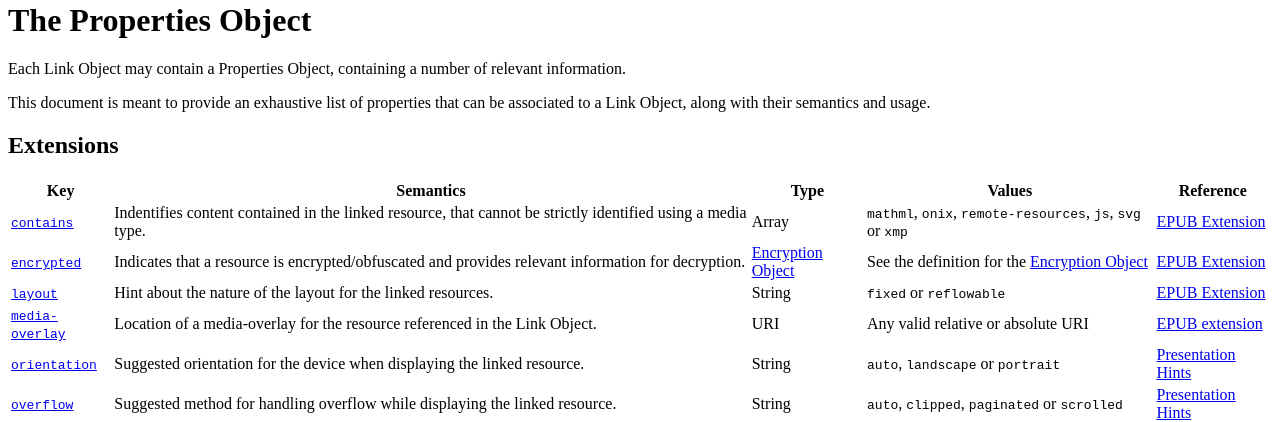
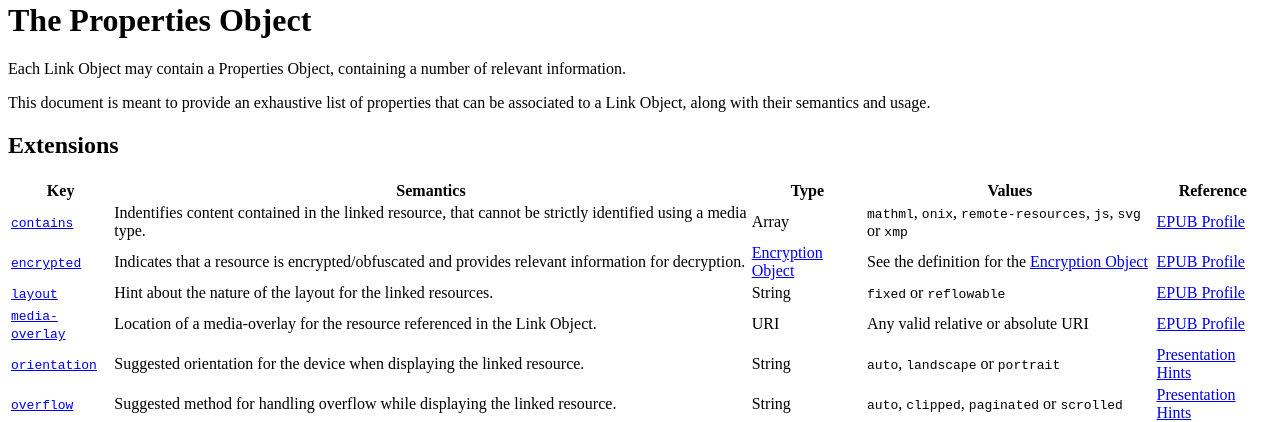
Before and after one commit to readium/webpub-manifest, a Jekyll site: the page built from properties.md, in a window 1280 px wide. Shown: the part 219-641 px from the top of the page. Built offline with Jekyll 4.4.1, drawn with Linux system fonts in a browser that asks for light colours; our own code applies the rules of GitHub Pages for plain Markdown files; comment, search, counter and statistics services are not loaded.

Commit message:
Updated links to profiles and modules

```diff
--- a/properties.md
+++ b/properties.md
@@ -8,14 +8,14 @@
 
 | Key   | Semantics | Type     | Values    | Reference |
 | ----- | --------- | -------- | --------- | --------- |
-| [`contains`](/extensions/epub.md#contains)  | Indentifies content contained in the linked resource, that cannot be strictly identified using a media type.  | Array  | `mathml`, `onix`, `remote-resources`, `js`, `svg` or `xmp`  | [EPUB Extension](/extensions/epub.md#properties) |
-| [`encrypted`](/extensions/epub.md#encrypted)  | Indicates that a resource is encrypted/obfuscated and provides relevant information for decryption.  | [Encryption Object](/extensions/epub.md#encrypted)  | See the definition for the [Encryption Object](/extensions/epub.md#encrypted) | [EPUB Extension](/extensions/epub.md#properties) |
-| [`layout`](/extensions/epub.md#layout)  | Hint about the nature of the layout for the linked resources.  | String  | `fixed` or `reflowable`  | [EPUB Extension](/extensions/epub.md#properties) |
-| [`media-overlay`](/extensions/epub.md#media-overlay)  | Location of a media-overlay for the resource referenced in the Link Object.  | URI  | Any valid relative or absolute URI  | [EPUB extension](/extensions/epub.md#properties) |
-| [`orientation`](/extensions/presentation.md#orientation)  | Suggested orientation for the device when displaying the linked resource.  | String  | `auto`, `landscape` or `portrait`  | [Presentation Hints](/extensions/presentation.md) |
-| [`overflow`](/extensions/presentation.md#overflow)  | Suggested method for handling overflow while displaying the linked resource.  | String  | `auto`, `clipped`, `paginated` or `scrolled`  | [Presentation Hints](/extensions/presentation.md) |
-| [`page`](/extensions/presentation.md#page)  | Indicates how the linked resource should be displayed in a reading environment that displays synthetic spreads.  | String  | `left`, `right` or `center`  |  [Presentation Hints](/extensions/presentation.md) |
-| [`spread`](/extensions/presentation.md#spread)  | Indicates the condition to be met for the linked resource to be rendered within a synthetic spread. | String  | `auto`, `both`, `none` or `landscape`  | [Presentation Hints](/extensions/epub.md#properties) |
+| [`contains`](/profiles/epub.md#contains)  | Indentifies content contained in the linked resource, that cannot be strictly identified using a media type.  | Array  | `mathml`, `onix`, `remote-resources`, `js`, `svg` or `xmp`  | [EPUB Profile](/profiles/epub.md#properties) |
+| [`encrypted`](/profiles/epub.md#encrypted)  | Indicates that a resource is encrypted/obfuscated and provides relevant information for decryption.  | [Encryption Object](/profiles/epub.md#encrypted)  | See the definition for the [Encryption Object](/profiles/epub.md#encrypted) | [EPUB Profile](/profiles/epub.md#properties) |
+| [`layout`](/profiles/epub.md#layout)  | Hint about the nature of the layout for the linked resources.  | String  | `fixed` or `reflowable`  | [EPUB Profile](/profiles/epub.md#properties) |
+| [`media-overlay`](/profiles/epub.md#media-overlay)  | Location of a media-overlay for the resource referenced in the Link Object.  | URI  | Any valid relative or absolute URI  | [EPUB Profile](/profiles/epub.md#properties) |
+| [`orientation`](/profiles/presentation.md#orientation)  | Suggested orientation for the device when displaying the linked resource.  | String  | `auto`, `landscape` or `portrait`  | [Presentation Hints](/modules/presentation.md) |
+| [`overflow`](/modules/presentation.md#overflow)  | Suggested method for handling overflow while displaying the linked resource.  | String  | `auto`, `clipped`, `paginated` or `scrolled`  | [Presentation Hints](/modules/presentation.md) |
+| [`page`](/modules/presentation.md#page)  | Indicates how the linked resource should be displayed in a reading environment that displays synthetic spreads.  | String  | `left`, `right` or `center`  |  [Presentation Hints](/modules/presentation.md) |
+| [`spread`](/modules/presentation.md#spread)  | Indicates the condition to be met for the linked resource to be rendered within a synthetic spread. | String  | `auto`, `both`, `none` or `landscape`  | [Presentation Hints](/modules/epub.md#properties) |
 
 ## OPDS 2.0
 
```
Also changed, not shown: README.md (+6 -7 lines), profiles/README.md (+1 -2 lines), roles.md (+7 -7 lines).
